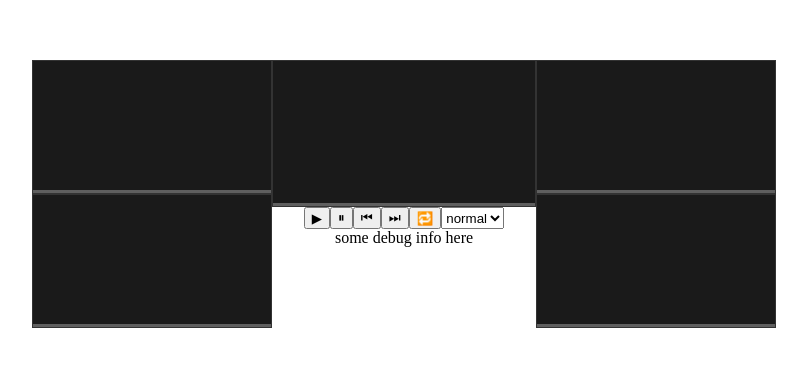
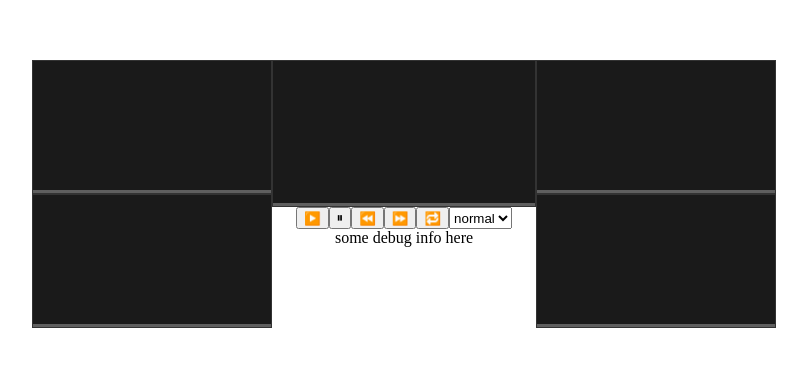
Before and after one commit to bobanko/starshipPlayer, a website built with webpack: page src/index.html in a window 1280 px wide. Shown: the part 206-572 px from the top of the page, without its empty margins (236-1043 px from the left). Built offline with nearby package versions, Linux system fonts and the light colour scheme.

Commit message:
fix: playback buttons

```diff
--- a/src/index.html
+++ b/src/index.html
@@ -43,10 +43,10 @@
         </div>
 
         <div class="playback-control-panel">
-            <button class="playback-play">▶</button>
+            <button class="playback-play">▶️</button>
             <button class="playback-pause">⏸</button>
-            <button class="playback-backward">⏮</button>
-            <button class="playback-forward">⏭</button>
+            <button class="playback-backward">⏪</button>
+            <button class="playback-forward">⏩</button>
             <button class="playback-rewind">🔁</button>
             <select class="playback-speed">
                 <option>0.25</option>
```
